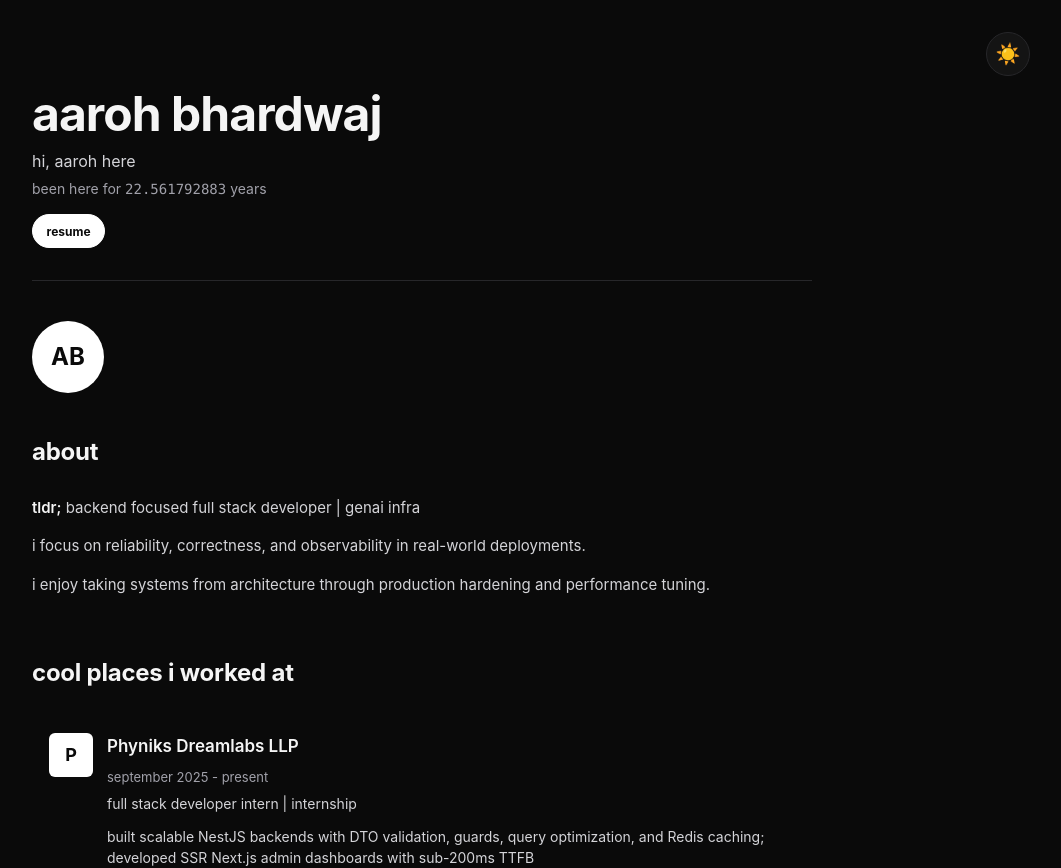
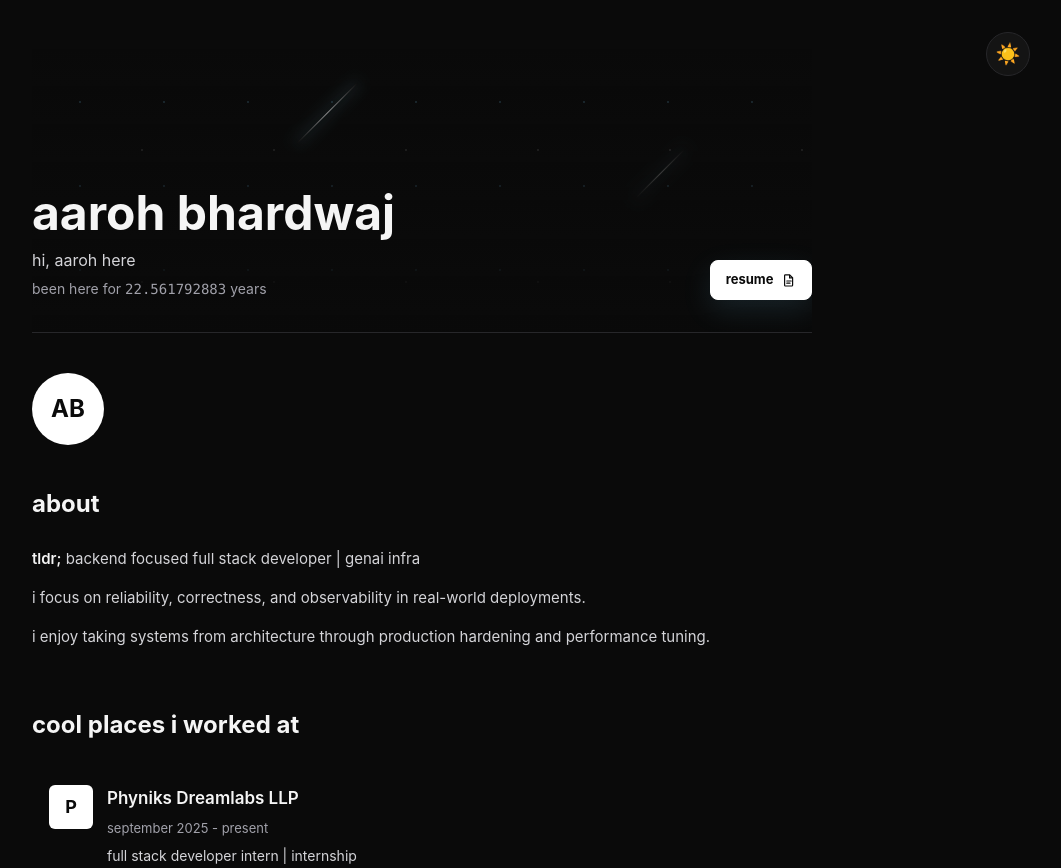
Before and after one commit to aarohb1507/folio, a React (Vite) app: page / in a window 1280 px wide. Shown: the top 868 px of the page, without its empty margins (218-1279 px from the left). Built offline with nearby package versions, Linux system fonts and the light colour scheme; the HTML template or start-up script is replaced by a standard one.

Commit message:
+add stars UI and update resume

```diff
--- a/src/components/Header.jsx
+++ b/src/components/Header.jsx
@@ -1,4 +1,12 @@
 import React, { useState, useEffect } from 'react'
+
+const fallingStars = [
+  { x: '88%', y: '2%', delay: '0s', duration: '7.2s', length: '76px' },
+  { x: '68%', y: '-8%', delay: '1.4s', duration: '8s', length: '92px' },
+  { x: '96%', y: '34%', delay: '2.7s', duration: '6.6s', length: '64px' },
+  { x: '44%', y: '-4%', delay: '4.1s', duration: '8.8s', length: '86px' },
+  { x: '78%', y: '52%', delay: '5.8s', duration: '7.6s', length: '70px' }
+]
 
 export default function Header({ name, resumeUrl }) {
   const [age, setAge] = useState(0)
@@ -20,16 +28,53 @@ export default function Header({ name, resumeUrl }) {
 
   return (
     <header className="site-header" aria-labelledby="main-heading">
+      <div className="starfield" aria-hidden="true">
+        {fallingStars.map((star, index) => (
+          <span
+            key={index}
+            className="shooting-star"
+            style={{
+              '--star-x': star.x,
+              '--star-y': star.y,
+              '--star-delay': star.delay,
+              '--star-duration': star.duration,
+              '--star-length': star.length
+            }}
+          />
+        ))}
+      </div>
+
+      <div className="header-inner">
+        <div className="header-copy">
           <h1 id="main-heading" className="heading-xl lowercase">{name}</h1>
           <p className="greeting">hi, {firstName.toLowerCase()} here</p>
           <p className="muted">
             been here for <span className="age-timer">{age.toFixed(9)}</span> years
           </p>
+        </div>
+
         {resumeUrl && (
-        <a href={resumeUrl} target="_blank" rel="noopener noreferrer" className="header-resume-btn">
-          resume
+          <a
+            href={resumeUrl}
+            target="_blank"
+            rel="noopener noreferrer"
+            className="header-resume-btn"
+            aria-label="Open Aaroh Bhardwaj resume PDF"
+          >
+            <span>resume</span>
+            <svg viewBox="0 0 20 20" width="16" height="16" aria-hidden="true">
+              <path
+                d="M5.5 3.5h5.25l3.75 3.75v9.25a1 1 0 0 1-1 1h-8a1 1 0 0 1-1-1v-12a1 1 0 0 1 1-1Z"
+                fill="none"
+                stroke="currentColor"
+                strokeWidth="1.5"
+              />
+              <path d="M10.75 3.75v3.5h3.5" fill="none" stroke="currentColor" strokeWidth="1.5" />
+              <path d="M7.25 11.25h5.5M7.25 14h4" fill="none" stroke="currentColor" strokeWidth="1.5" strokeLinecap="round" />
+            </svg>
           </a>
         )}
+      </div>
     </header>
   )
 }
--- a/src/data/portfolio.js
+++ b/src/data/portfolio.js
@@ -2,7 +2,7 @@ const portfolioData = {
   name: "Aaroh Bhardwaj",
   initials: "AB",
   startYear: 2022,
-  resumeUrl: "/Aaroh_s_resume_2026.pdf",
+  resumeUrl: "/Aaroh_s_resume.pdf",
   contact: {
     location: "Bengaluru, Karnataka",
     email: "aarohb.1507@gmail.com"
--- a/src/index.css
+++ b/src/index.css
@@ -7,6 +7,9 @@
   --black: #ffffff;
   --card-bg: #141414;
   --card-hover: #1a1a1a;
+  --accent: #7dd3fc;
+  --star: rgba(245, 245, 245, 0.82);
+  --star-dim: rgba(125, 211, 252, 0.18);
 }
 
 :root.light-mode {
@@ -18,6 +21,9 @@
   --black: #000000;
   --card-bg: #fafafa;
   --card-hover: #f5f5f5;
+  --accent: #0f766e;
+  --star: rgba(17, 24, 39, 0.5);
+  --star-dim: rgba(15, 118, 110, 0.14);
 }
 
 * {
@@ -46,7 +52,7 @@ body {
 }
 
 .site-root {
-  padding: 2rem 1.25rem
+  padding: 1.5rem 1.25rem 2rem
 }
 
 .container {
@@ -59,14 +65,14 @@ body {
   font-weight: 700;
   line-height: 1.1;
   margin: 0 0 0.5rem;
-  letter-spacing: -0.02em
+  letter-spacing: 0
 }
 
 .heading-lg {
   font-size: 24px;
   font-weight: 700;
   margin: 0 0 1.5rem;
-  letter-spacing: -0.01em
+  letter-spacing: 0
 }
 
 .heading-sm {
@@ -80,26 +86,141 @@ body {
 }
 
 .site-header {
-  padding: 2rem 0 1.5rem;
+  position: relative;
+  min-height: 250px;
+  display: flex;
+  align-items: flex-end;
+  overflow: hidden;
+  padding: 3rem 0 1.75rem;
   border-bottom: 1px solid var(--border);
-  margin-bottom: 2.5rem
+  margin-bottom: 2.5rem;
+  isolation: isolate
+}
+
+.site-header::before,
+.site-header::after {
+  content: "";
+  position: absolute;
+  inset: 0;
+  pointer-events: none;
+  z-index: 0
+}
+
+.site-header::before {
+  background-image:
+    radial-gradient(circle, var(--star-dim) 1px, transparent 1.2px),
+    radial-gradient(circle, rgba(255, 255, 255, 0.12) 1px, transparent 1.1px);
+  background-position: 6px 12px, 44px 36px;
+  background-size: 84px 84px, 132px 132px;
+  -webkit-mask-image: linear-gradient(to bottom, #000 0%, #000 72%, transparent 100%);
+  mask-image: linear-gradient(to bottom, #000 0%, #000 72%, transparent 100%);
+  opacity: 0.9
+}
+
+:root.light-mode .site-header::before {
+  background-image:
+    radial-gradient(circle, var(--star-dim) 1px, transparent 1.2px),
+    radial-gradient(circle, rgba(17, 24, 39, 0.12) 1px, transparent 1.1px)
+}
+
+.site-header::after {
+  background: linear-gradient(to bottom, transparent 0%, var(--bg) 96%);
+  opacity: 0.72
+}
+
+.header-inner {
+  position: relative;
+  z-index: 1;
+  width: 100%;
+  display: flex;
+  flex-direction: column;
+  align-items: flex-start;
+  justify-content: space-between;
+  gap: 1.5rem
+}
+
+.header-copy {
+  max-width: 560px
+}
+
+.starfield {
+  position: absolute;
+  inset: 0;
+  pointer-events: none;
+  z-index: 0;
+  overflow: hidden
+}
+
+.shooting-star {
+  position: absolute;
+  left: var(--star-x);
+  top: var(--star-y);
+  width: var(--star-length);
+  height: 1px;
+  border-radius: 999px;
+  background: linear-gradient(90deg, transparent, var(--star), transparent);
+  opacity: 0;
+  transform: translate3d(0, -40px, 0) rotate(135deg);
+  animation: star-fall var(--star-duration) linear infinite;
+  animation-delay: var(--star-delay);
+  box-shadow: 0 0 14px var(--accent)
+}
+
+@keyframes star-fall {
+  0% {
+    opacity: 0;
+    transform: translate3d(0, -42px, 0) rotate(135deg)
+  }
+
+  8% {
+    opacity: 0.85
+  }
+
+  36% {
+    opacity: 0.85
+  }
+
+  52% {
+    opacity: 0;
+    transform: translate3d(-210px, 230px, 0) rotate(135deg)
+  }
+
+  100% {
+    opacity: 0;
+    transform: translate3d(-210px, 230px, 0) rotate(135deg)
+  }
 }
 
 .header-resume-btn {
-  display: inline-block;
-  margin-top: 0.85rem;
+  display: inline-flex;
+  align-items: center;
+  justify-content: center;
+  gap: 0.45rem;
+  min-height: 40px;
   text-decoration: none;
   background: var(--black);
   color: var(--bg);
   border: 1px solid var(--black);
-  border-radius: 999px;
-  font-size: 12px;
+  border-radius: 8px;
+  font-size: 13px;
   font-weight: 700;
-  padding: 0.4rem 0.85rem;
+  padding: 0.55rem 0.9rem;
+  transition: transform .15s ease, box-shadow .15s ease, border-color .15s ease;
+  box-shadow: 0 10px 30px rgba(125, 211, 252, 0.12)
 }
 
 .header-resume-btn:hover {
-  transform: translateY(-1px);
+  transform: translateY(-2px);
+  box-shadow: 0 14px 34px rgba(125, 211, 252, 0.18)
+}
+
+.header-resume-btn:focus-visible {
+  outline: 2px solid var(--accent);
+  outline-offset: 3px
+}
+
+.header-resume-btn svg {
+  flex: 0 0 auto
 }
 
 .greeting {
@@ -464,7 +585,7 @@ body {
   font-weight: 700;
   color: var(--text);
   margin: 0;
-  letter-spacing: -0.01em
+  letter-spacing: 0
 }
 
 .project-date-horizontal {
@@ -472,7 +593,7 @@ body {
   color: var(--muted);
   font-weight: 500;
   text-transform: uppercase;
-  letter-spacing: 0.5px;
+  letter-spacing: 0;
   white-space: nowrap
 }
 
@@ -515,7 +636,7 @@ body {
   border: 1px solid var(--black);
   cursor: pointer;
   white-space: nowrap;
-  letter-spacing: 0.3px
+  letter-spacing: 0
 }
 
 .btn-primary:hover {
@@ -542,7 +663,7 @@ body {
   border: 1px solid var(--border);
   cursor: pointer;
   white-space: nowrap;
-  letter-spacing: 0.3px
+  letter-spacing: 0
 }
 
 .btn-secondary:hover {
@@ -622,7 +743,13 @@ body {
   }
 
   .site-header {
-    padding: 2.5rem 0 2rem
+    min-height: 285px;
+    padding: 4rem 0 2rem
+  }
+
+  .header-inner {
+    flex-direction: row;
+    align-items: flex-end
   }
 
   .heading-xl {
@@ -633,3 +760,36 @@ body {
     padding: 1rem
   }
 }
+
+@media (max-width:520px) {
+  .site-header {
+    min-height: 275px;
+    padding-top: 4rem
+  }
+
+  .theme-toggle {
+    top: 1rem;
+    right: 1rem
+  }
+}
+
+@media (prefers-reduced-motion: reduce) {
+  html {
+    scroll-behavior: auto
+  }
+
+  .shooting-star {
+    display: none
+  }
+
+  .header-resume-btn,
+  .btn,
+  .btn-primary,
+  .btn-secondary,
+  .card,
+  .project-img,
+  .project-card-horizontal,
+  .theme-toggle {
+    transition: none
+  }
+}
```
Also changed, not shown: 2 other files (tests, documents, lock files or other folders). Lines whose indentation alone changed are shown as unchanged.
